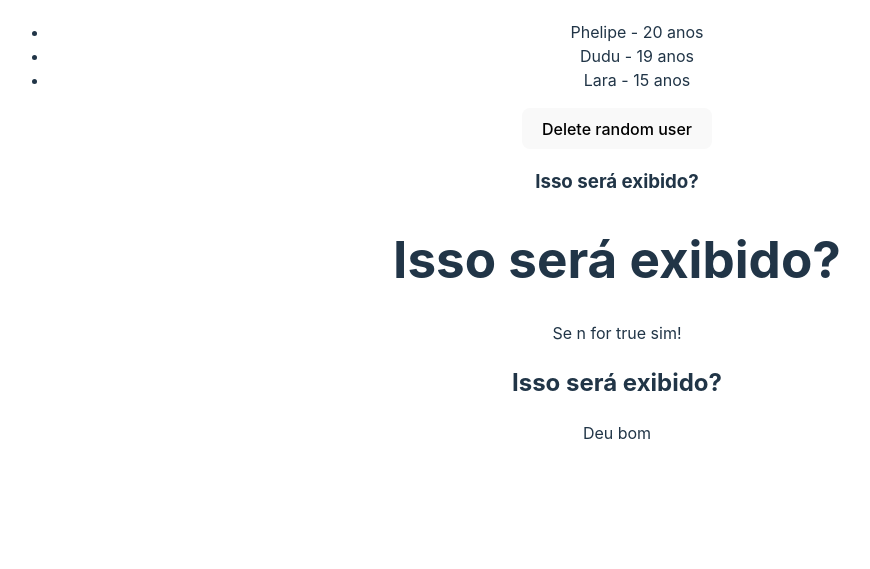
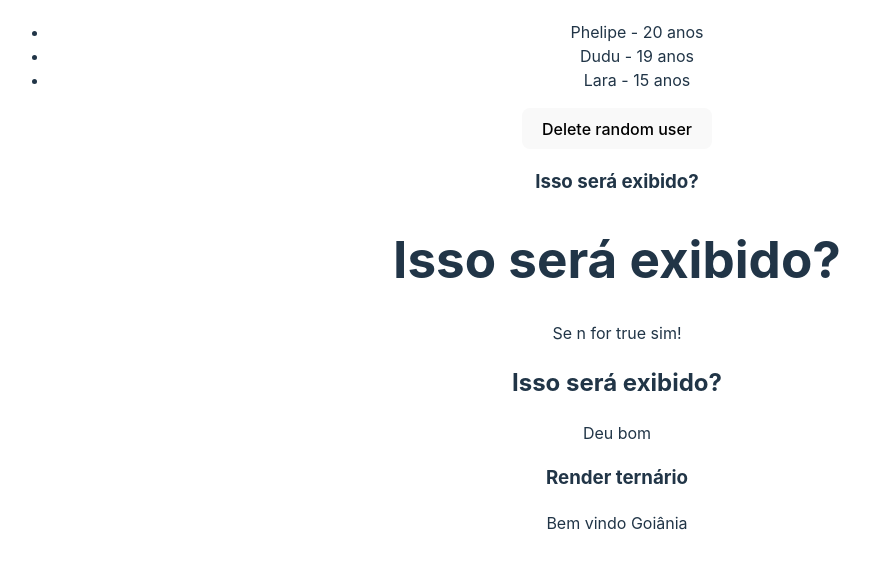
Before and after one commit to phelipeguimaraes/front-end, a React (Vite) app in the folder 3_React/3_AVANCANDO_EM_REACT/avancando/: page / in a window 1280 px wide. Shown: the part 1325-1894 px from the top of the page, without its empty margins (23-893 px from the left). Built offline with nearby package versions, Linux system fonts and the light colour scheme.

Commit message:
Adicionando um else

```diff
--- a/3_React/3_AVANCANDO_EM_REACT/avancando/src/components/ConditionalRender.jsx
+++ b/3_React/3_AVANCANDO_EM_REACT/avancando/src/components/ConditionalRender.jsx
@@ -4,6 +4,8 @@ const ConditionalRender = () => {
     const x = false
     const n = 5
     const nome = 'Phelipe'
+
+    const city = 'Goiânia'
 
   return (
     <div>
@@ -16,6 +18,18 @@ const ConditionalRender = () => {
 
         <h2>Isso será exibido?</h2>
         {nome == 'Phelipe' && <p>Deu bom</p>}
+
+        {/* 8 - else */}
+        <h3>Render ternário</h3>
+        {city === 'Goiânia' ?(
+            <div>
+                <p>Bem vindo Goiânia</p>
+            </div>
+        ) : (
+            <div>
+                <p>Cidade não encontrada!</p>
+            </div>
+        )}
     </div>
   )
 }
```
